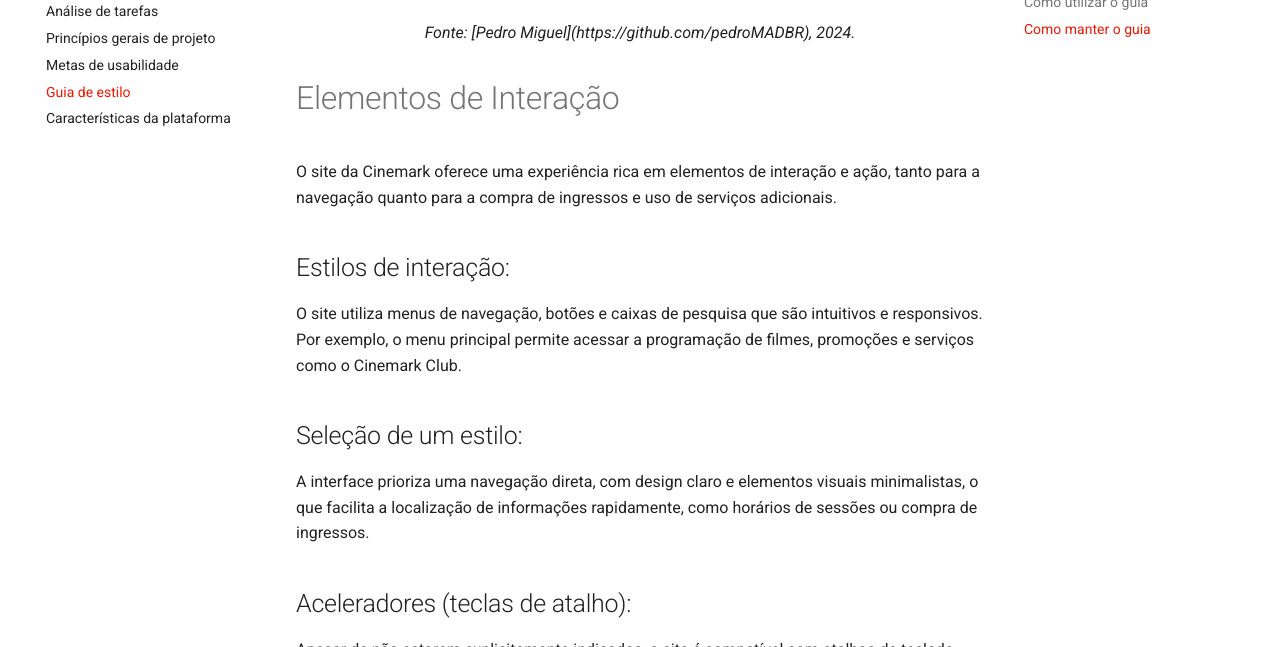
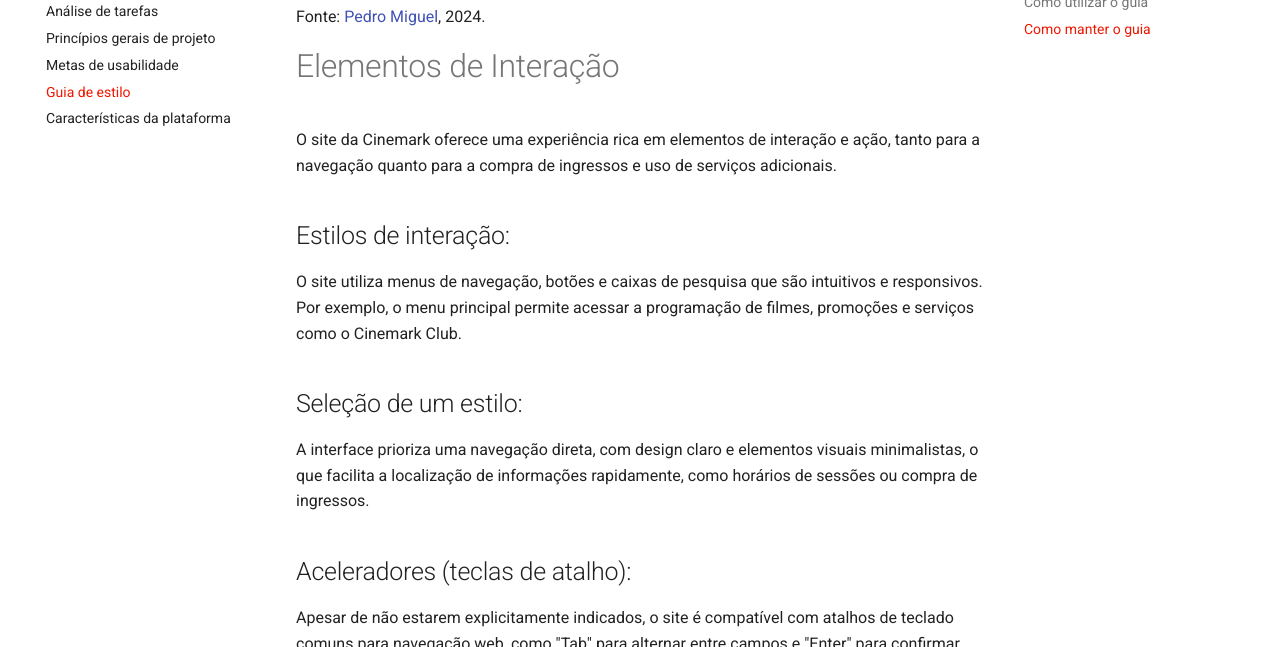
Before and after one commit to Interacao-Humano-Computador/2024.2-Grupo04, an MkDocs documentation site: the page built from docs/Analise-de-requisitos/guia-de-estilo.md, in a window 1280 px wide and 900 px high, scrolled down 2705 px, cut to the strip 253-900 px from the top of the window. Built offline with MkDocs 1.6.1 and Material for MkDocs 9.7.7, drawn with Linux system fonts in a browser that asks for light colours; comment, search, counter and statistics services are not loaded.

Commit message:
Update guia-de-estilo.md

```diff
--- a/docs/Analise-de-requisitos/guia-de-estilo.md
+++ b/docs/Analise-de-requisitos/guia-de-estilo.md
@@ -54,14 +54,12 @@
 
 # Elementos de interface
 
-<figure markdown><p style="text-align: center">Figura 1 - Elementos da Interface.</p>
+
+Figura 1 - Elementos da Interface.
 
 <iframe style="border: 1px solid rgba(0, 0, 0, 0.1);" width="800" height="450" src="https://embed.figma.com/design/hnxmvpQmoIAzoTtgOHXHTd/Elementos-da-Interface---Grupo-4?node-id=0-1&embed-host=share" allowfullscreen></iframe>
 
-
-  <figcaption>
-
-Fonte: [Pedro Miguel](https://github.com/pedroMADBR), 2024.</figcaption></figure>
+Fonte: [Pedro Miguel](https://github.com/pedroMADBR), 2024.
 
 # Elementos de Interação
 
```
